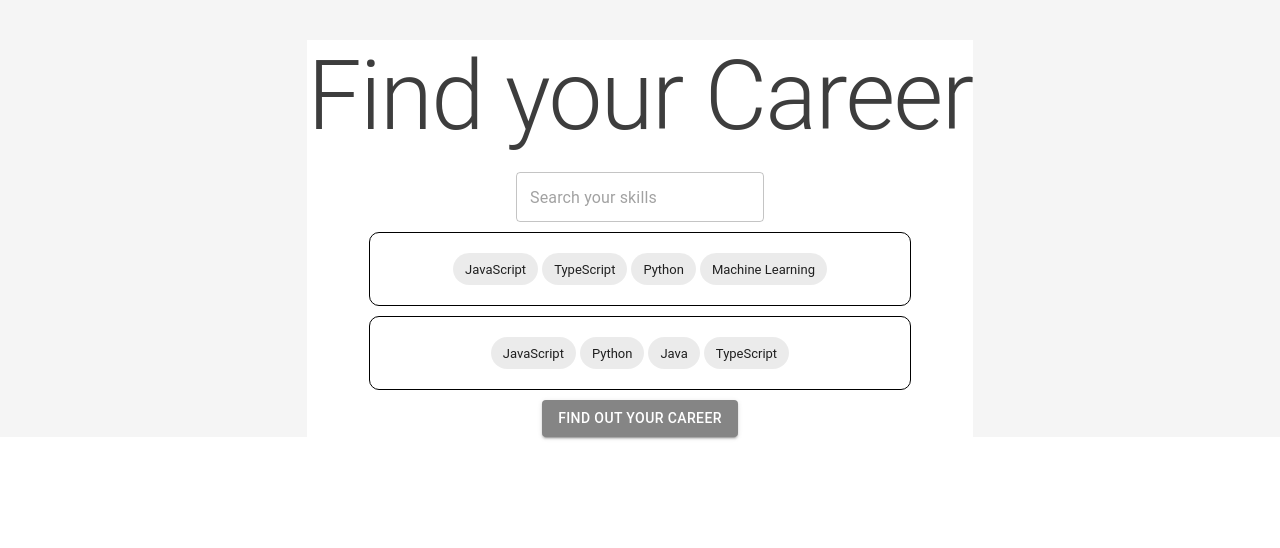
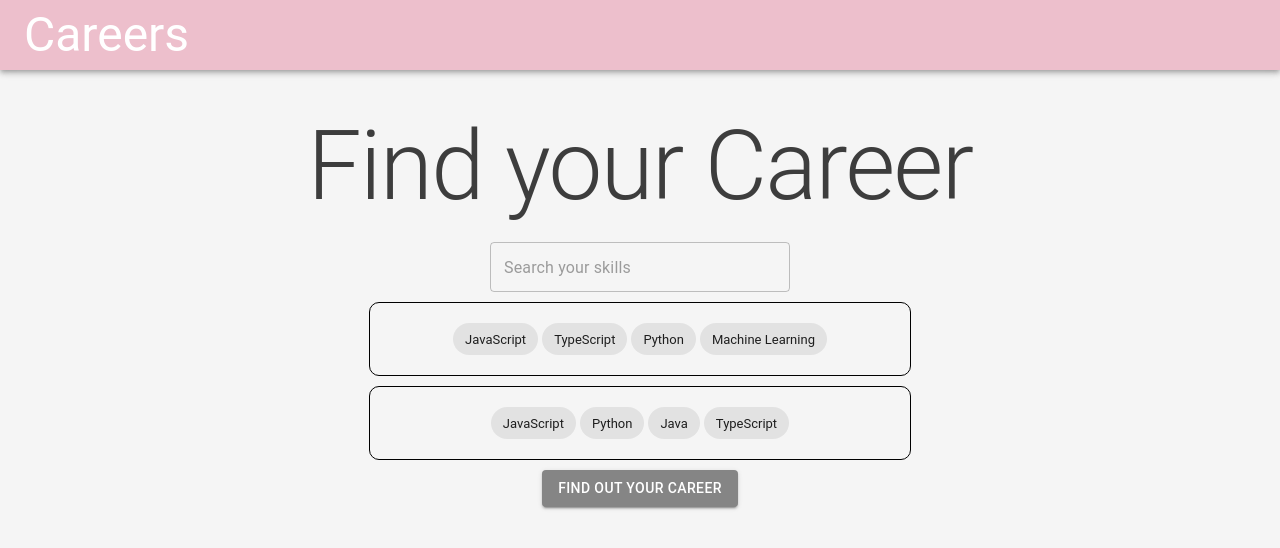
Before and after one commit to MatteoCati/OxfordHack2022, a React (Create React App) app in the folder frontend/: page / in a window 1280 px wide. Shown: the top 548 px of the page. Built offline with nearby package versions, Linux system fonts and the light colour scheme; data requests are answered from the project's data file.

Commit message:
Add app bar

```diff
--- a/frontend/src/App.css
+++ b/frontend/src/App.css
@@ -3,39 +3,5 @@
   align-items: center;
   flex-direction: column;
   background-color: #F5F5F5;
+  min-height: 100vh;
 }
-
-.App-logo {
-  height: 40vmin;
-  pointer-events: none;
-}
-
-@media (prefers-reduced-motion: no-preference) {
-  .App-logo {
-    animation: App-logo-spin infinite 20s linear;
-  }
-}
-
-.App-header {
-  background-color: #282c34;
-  min-height: 100vh;
-  display: flex;
-  flex-direction: column;
-  align-items: center;
-  justify-content: center;
-  font-size: calc(10px + 2vmin);
-  color: white;
-}
-
-.App-link {
-  color: #61dafb;
-}
-
-@keyframes App-logo-spin {
-  from {
-    transform: rotate(0deg);
-  }
-  to {
-    transform: rotate(360deg);
-  }
-}
--- a/frontend/src/App.tsx
+++ b/frontend/src/App.tsx
@@ -5,11 +5,21 @@ import RolePage from "./RolePage"
 import {useState} from "react";
 
 import "./App.css"
+import {AppBar, Link, Toolbar} from "@mui/material";
+import config from "./config";
+
 
 function App() {
   const [selectedSkills, setSelectedSkills] = useState<string[]>(["JavaScript", "Python", "Java", "TypeScript"])
   return (
     <div className="App">
+        <AppBar position="static" sx={{backgroundColor: config.COLORS.PRIMARY,}}>
+            <Toolbar variant="dense" sx={{height: "70px", display: "flex", alignContent: "center"}}>
+                <Link variant="h3" color="inherit" href={"/"} sx={{textDecoration: "none"}}>
+                    Careers
+                </Link>
+            </Toolbar>
+        </AppBar>
       <Routes>
         <Route path="/" element={ <HomePage selectedSkills={selectedSkills} setSelectedSkills={setSelectedSkills}/> } />
         <Route path="/graph" element={ <GraphPage /> } />
--- a/frontend/src/HomePage.tsx
+++ b/frontend/src/HomePage.tsx
@@ -1,7 +1,7 @@
 import {FC, useEffect, useState} from "react";
 import config from "./config"
 import SkillsBlock from "./SkillsBlock";
-import {Typography, OutlinedInput, Button} from "@mui/material"
+import {Typography, OutlinedInput, Button, Box} from "@mui/material"
 import "./HomePage.css"
 import { Link } from "react-router-dom";
 
@@ -74,19 +74,30 @@ const HomePage: FC<HomePageProps> = ({selectedSkills, setSelectedSkills}) => {
         marginTop: "20px",
         height: "50px",
         marginBottom: "10px",
+        width: "300px",
     }
 
     const headerStyle  = {
         color: config.COLORS.TEXT
     }
+
+    const containerStyle = {
+        backgroundColor: config.COLORS.BACKGROUND,
+        display: "flex",
+        flexDirection: "column",
+        justifyContent: "center",
+        alignItems: "center",
+        marginTop: "40px",
+    }
+
     return (
-        <div className="background">
+        <Box sx={containerStyle}>
             <Typography variant={"h1"} sx={headerStyle}>Find your Career</Typography>
             <OutlinedInput placeholder={"Search your skills"} value={search} onChange={handleSearch} sx={searchStyle}/>
             <SkillsBlock skills={shownSkills} onSkillSelected={addSkill} defaultText={'No skill available'}/>
             <SkillsBlock skills={selectedSkills} onSkillSelected={removeSkill} defaultText={'Select some skills to start...'}/>
             <Button variant={"contained"} component={Link} to={"/graph"} sx={buttonStyle}>Find out your career</Button>
-        </div>)
+        </Box>)
 }
 
 export default HomePage;
--- a/frontend/src/RolePage/index.tsx
+++ b/frontend/src/RolePage/index.tsx
@@ -33,7 +33,7 @@ const  RolePage: FC<RolePageProps> = ({ selectedSkills }) => {
     }, [])
 
     const boxStyle= {
-        backgroundColor: config.COLORS.BACKGROUND,
+
         display: "flex",
         flexDirection: "column",
         alignItems: "center",
```
